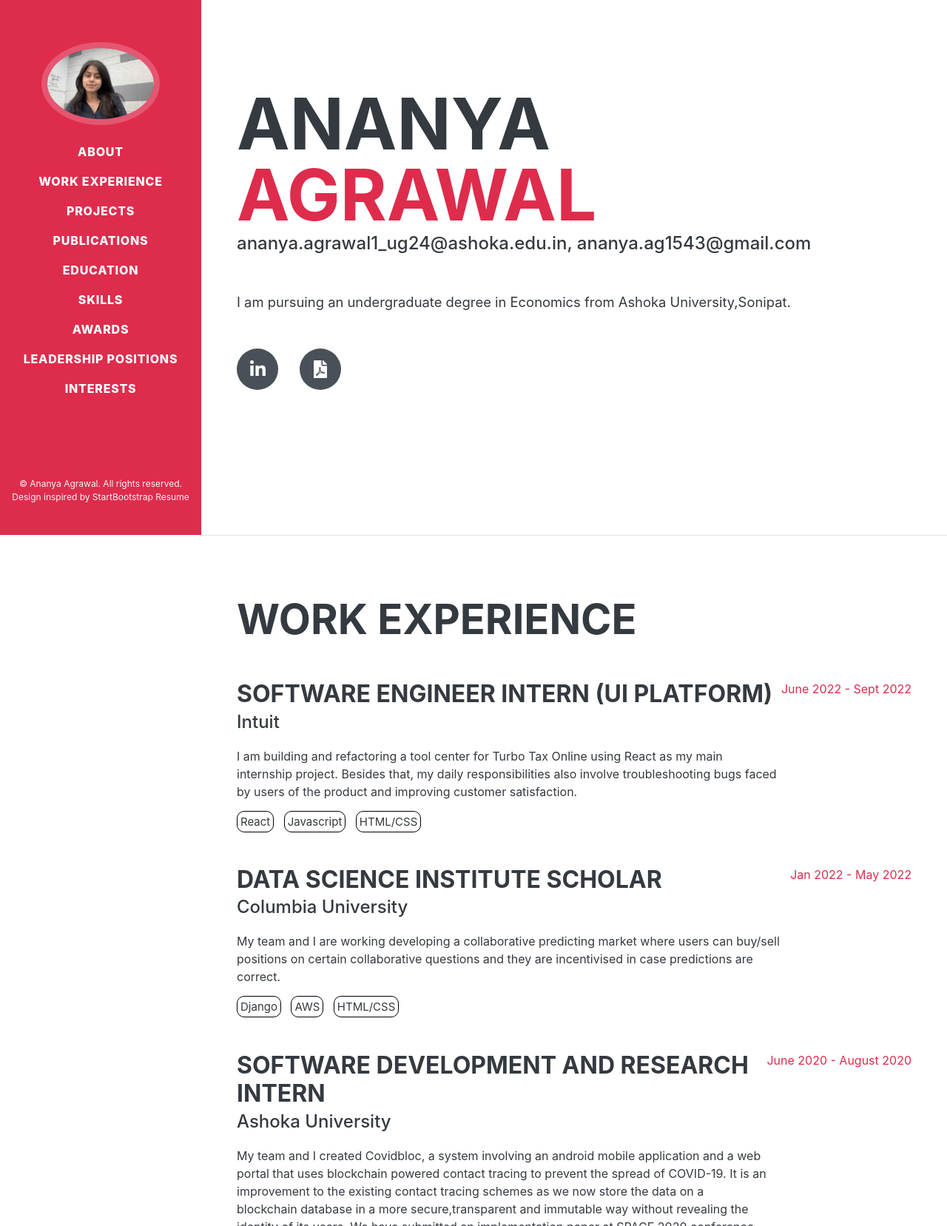
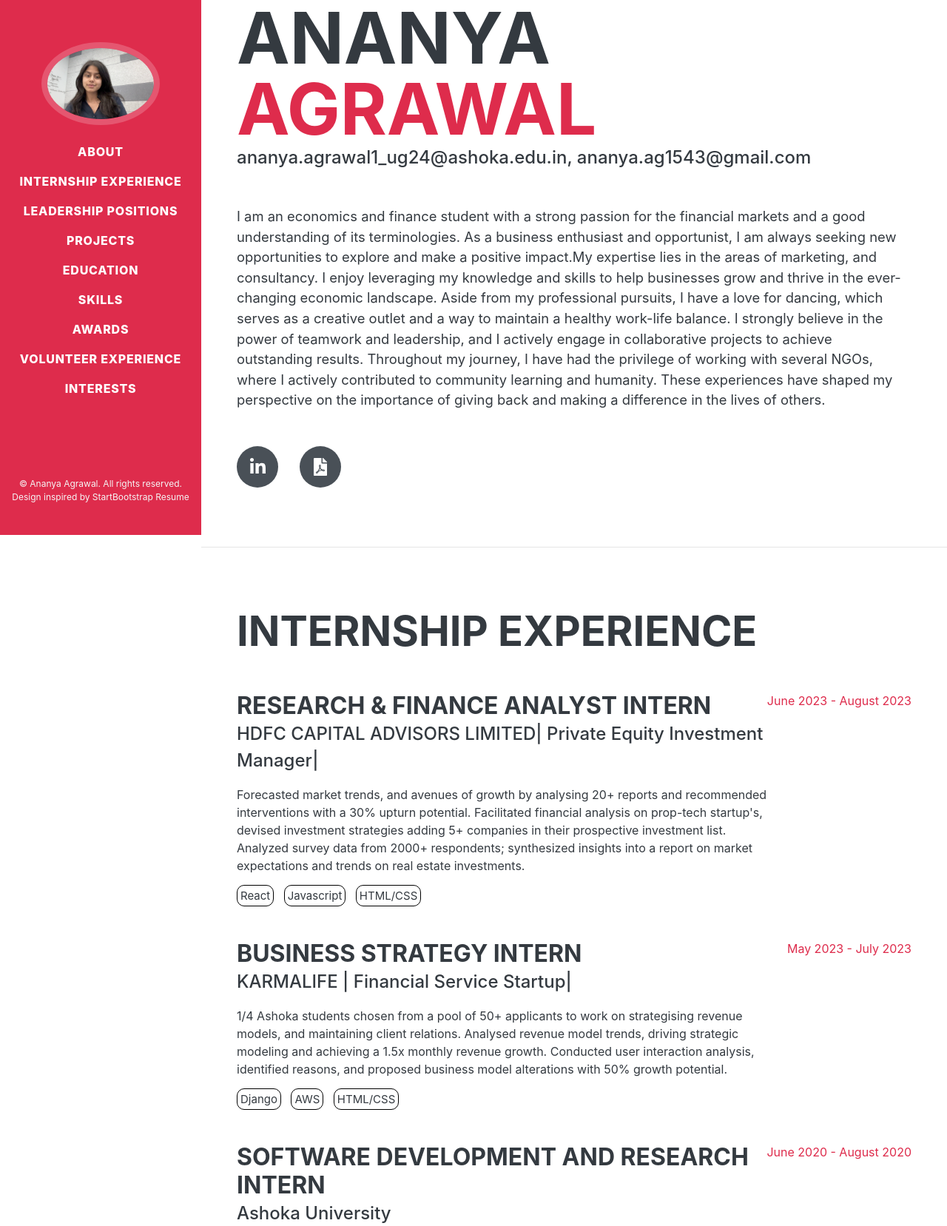
Before and after one commit to ananyaaagrawal/ananyaaagrawal.github.io, a plain HTML site: page index.html in a window 1280 px wide. Shown: the part 77-1734 px from the top of the page at 74% size. Drawn offline with nearby package versions, Linux system fonts and the light colour scheme; a web font is replaced by a local one.

Commit message:
Update index.html

```diff
--- a/index.html
+++ b/index.html
@@ -26,13 +26,13 @@
             <div class="collapse navbar-collapse" id="navbarSupportedContent">
                 <ul class="navbar-nav">
                     <li class="nav-item"><a class="nav-link js-scroll-trigger" href="#about">About</a></li>
-                    <li class="nav-item"><a class="nav-link js-scroll-trigger" href="#experience">Work Experience</a></li>
-                    <li class="nav-item"><a class="nav-link js-scroll-trigger" href="#projects">Projects</a></li>
-                    <li class="nav-item"><a class="nav-link js-scroll-trigger" href="#publications">Publications</a></li>
+                    <li class="nav-item"><a class="nav-link js-scroll-trigger" href="#experience">Internship Experience</a></li>
+                    <li class="nav-item"><a class="nav-link js-scroll-trigger" href="#leadership">Leadership Positions </a></li>
+                    <li class="nav-item"><a class="nav-link js-scroll-trigger" href="#publications">Projects</a></li>
                     <li class="nav-item"><a class="nav-link js-scroll-trigger" href="#education">Education</a></li>
                     <li class="nav-item"><a class="nav-link js-scroll-trigger" href="#skills">Skills</a></li>
                     <li class="nav-item"><a class="nav-link js-scroll-trigger" href="#awards">Awards</a></li>
-                    <li class="nav-item"><a class="nav-link js-scroll-trigger" href="#leadership">Leadership Positions</a></li>
+                    <li class="nav-item"><a class="nav-link js-scroll-trigger" href="#volunteer">Volunteer Experience</a></li>
                     <li class="nav-item"><a class="nav-link js-scroll-trigger" href="#interests">Interests</a></li>
                     <p class="copyright">© Ananya Agrawal. All rights reserved. Design inspired by StartBootstrap Resume</p>
                 </ul>
@@ -53,7 +53,9 @@
                         <a href="mailto:name@email.com">ananya.ag1543@gmail.com</a>
                     </div>
                     <p class="lead mb-5">
-                        I am pursuing an undergraduate degree in Economics from Ashoka University,Sonipat.<br>
+                        I am an economics and finance student with a strong passion for the financial markets and a good understanding of its terminologies. As a business enthusiast and opportunist, I am always seeking new opportunities to explore and make a positive impact.My expertise lies in the areas of marketing, and consultancy. I enjoy leveraging my knowledge and skills to help businesses grow and thrive in the ever-changing economic landscape.
+                        Aside from my professional pursuits, I have a love for dancing, which serves as a creative outlet and a way to maintain a healthy work-life balance. I strongly believe in the power of teamwork and leadership, and I actively engage in collaborative projects to achieve outstanding results.
+                        Throughout my journey, I have had the privilege of working with several NGOs, where I actively contributed to community learning and humanity. These experiences have shaped my perspective on the importance of giving back and making a difference in the lives of others.<br>
 
                     </p>
                     <div class="social-icons">
@@ -66,24 +68,28 @@
             <!-- Experience-->
             <section class="resume-section" id="experience">
                 <div class="resume-section-content">
-                    <h2 class="mb-5">Work Experience</h2>
+                    <h2 class="mb-5">Internship Experience</h2>
                     <div class="d-flex flex-column flex-md-row justify-content-between mb-5">
                         <div class="flex-grow-1">
-                            <h3 class="mb-0">Software Engineer Intern (UI Platform)</h3>
-                            <div class="subheading mb-3">Intuit</div>
-                            <p>I am building and refactoring a tool center for Turbo Tax Online using React as my main internship project. Besides that, my daily responsibilities also involve troubleshooting bugs faced by users of the product and improving customer satisfaction.</p>
+                            <h3 class="mb-0">Research & Finance Analyst Intern</h3>
+                            <div class="subheading mb-3">HDFC CAPITAL ADVISORS LIMITED| Private Equity Investment Manager|</div>
+                            <p>Forecasted market trends, and avenues of growth by analysing 20+ reports and recommended interventions with a 30% upturn potential.
+                            Facilitated financial analysis on prop-tech startup's, devised investment strategies adding 5+ companies in their prospective investment list.
+                            Analyzed survey data from 2000+ respondents; synthesized insights into a report on market expectations and trends on real estate investments.</p>
                             <span style="font-size: 15px;padding: 4px; border-radius: 10px;border: 1px solid #000000;">React</span> &nbsp <span style="font-size: 15px;padding: 4px; border-radius: 10px;border: 1px solid #000000;">Javascript</span> &nbsp <span style="font-size: 15px;padding: 4px; border-radius: 10px;border: 1px solid #000000;">HTML/CSS</span>
                         </div>
-                        <div class="flex-shrink-0"><span class="text-primary">June 2022 - Sept 2022</span></div>
+                        <div class="flex-shrink-0"><span class="text-primary">June 2023 - August 2023</span></div>
                     </div>
                      <div class="d-flex flex-column flex-md-row justify-content-between mb-5">
                         <div class="flex-grow-1">
-                            <h3 class="mb-0">Data Science Institute Scholar</h3>
-                            <div class="subheading mb-3">Columbia University</div>
-                            <p>My team and I are working developing a collaborative predicting market where users can buy/sell positions on certain collaborative questions and they are incentivised in case predictions are correct.</p>
+                            <h3 class="mb-0">Business Strategy Intern</h3>
+                            <div class="subheading mb-3">KARMALIFE | Financial Service Startup|</div>
+                            <p>1/4 Ashoka students chosen from a pool of 50+ applicants to work on strategising revenue models, and maintaining client relations.
+                                Analysed revenue model trends, driving strategic modeling and achieving a 1.5x monthly revenue growth.
+                                Conducted user interaction analysis, identified reasons, and proposed business model alterations with 50% growth potential.</p>
                             <span style="font-size: 15px;padding: 4px; border-radius: 10px;border: 1px solid #000000;">Django</span> &nbsp <span style="font-size: 15px;padding: 4px; border-radius: 10px;border: 1px solid #000000;">AWS</span> &nbsp <span style="font-size: 15px;padding: 4px; border-radius: 10px;border: 1px solid #000000;">HTML/CSS</span>
                         </div>
-                        <div class="flex-shrink-0"><span class="text-primary">Jan 2022 - May 2022</span></div>
+                        <div class="flex-shrink-0"><span class="text-primary">May 2023 - July 2023</span></div>
                     </div>
 
                     <div class="d-flex flex-column flex-md-row justify-content-between mb-5">
```
